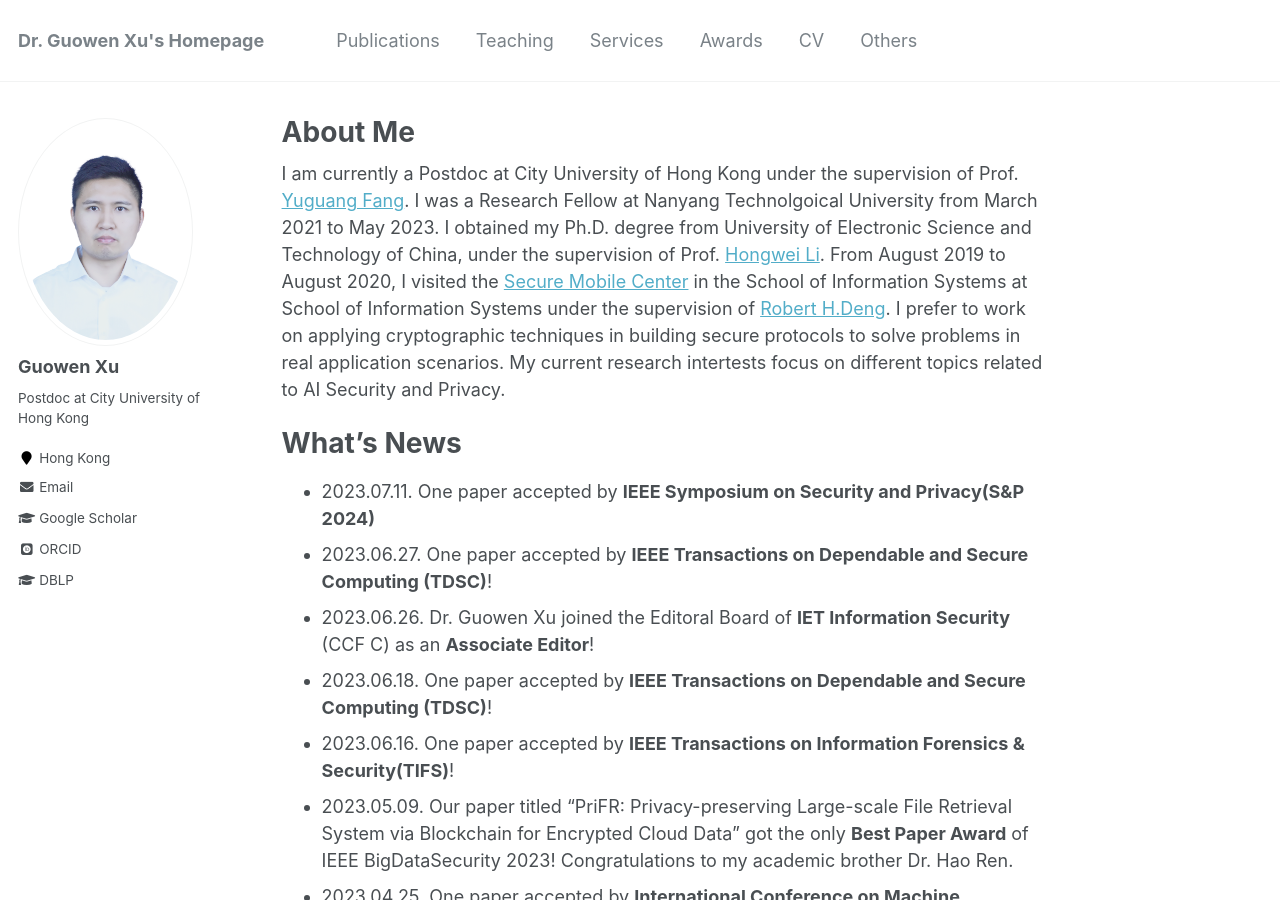
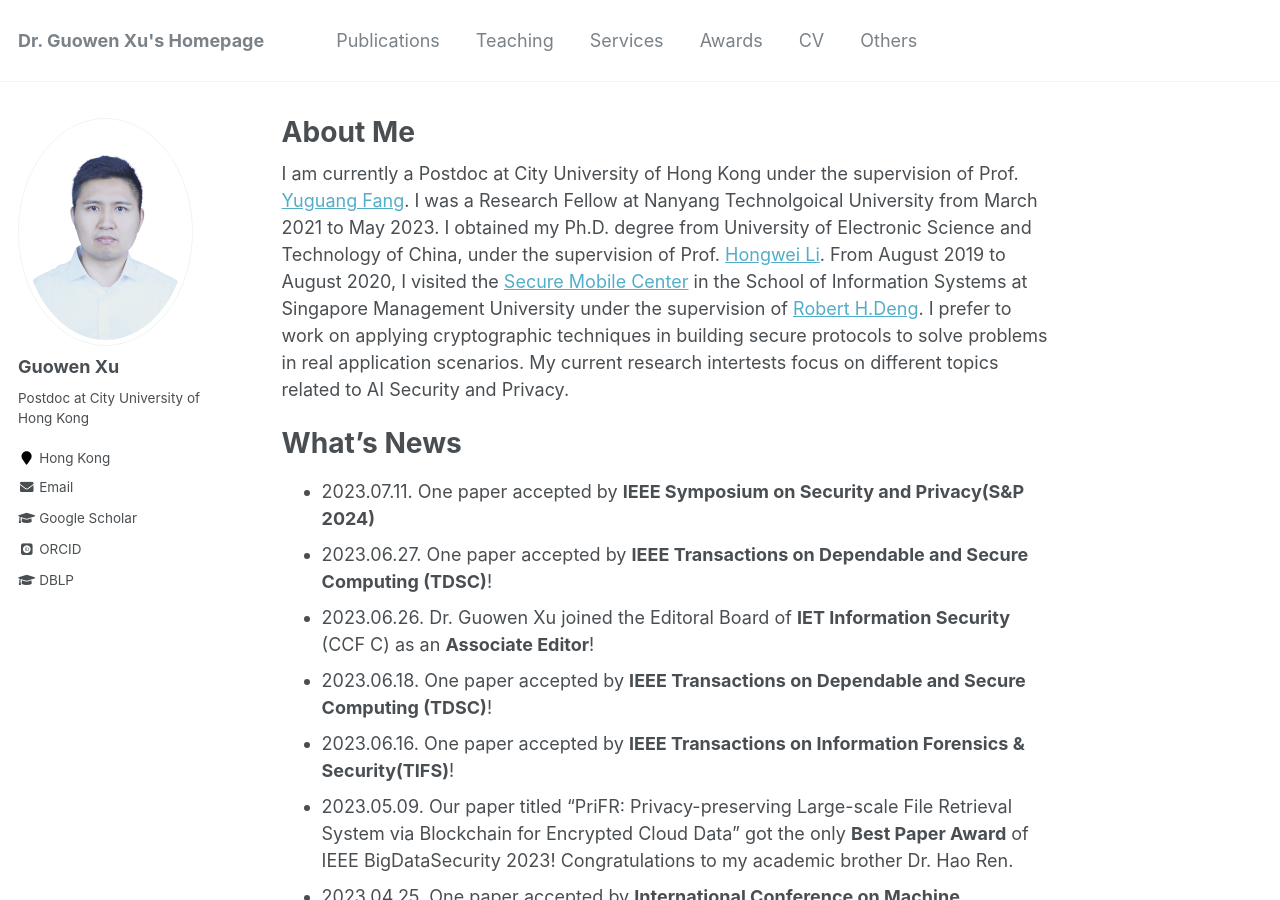
Before and after one commit to Guowen-xu/guowen-xu.github.io, a Jekyll site: the page built from _pages/about.md, in a window 1280 px wide and 900 px high. Built offline with Jekyll 4.4.1, drawn with Linux system fonts in a browser that asks for light colours; some web fonts are replaced.

Commit message:
Update about.md

```diff
--- a/_pages/about.md
+++ b/_pages/about.md
@@ -8,7 +8,7 @@ redirect_from:
   - /about.html
 ---
 
- I am currently a Postdoc at City University of Hong Kong under the supervision of Prof. [Yuguang Fang](https://www.cs.cityu.edu.hk/~yugufang/). I was a  Research  Fellow at Nanyang Technolgoical University from March 2021 to May 2023. I obtained my Ph.D. degree from University of Electronic Science and Technology of China, under the supervision of Prof. [Hongwei Li](https://scholar.google.com.hk/citations?hl=zh-CN&user=-o6u2gwAAAAJ&view_op=list_works&sortby=pubdate).  From August 2019 to August 2020,  I visited the [Secure Mobile Center](https://smc.smu.edu.sg/) in the School of Information Systems at School of Information Systems under the supervision of [Robert H.Deng](http://www.mysmu.edu/faculty/robertdeng/).  I prefer to work on applying cryptographic techniques in building secure protocols to solve problems in real application scenarios. My current research intertests focus on different topics related to AI Security and Privacy.
+ I am currently a Postdoc at City University of Hong Kong under the supervision of Prof. [Yuguang Fang](https://www.cs.cityu.edu.hk/~yugufang/). I was a  Research  Fellow at Nanyang Technolgoical University from March 2021 to May 2023. I obtained my Ph.D. degree from University of Electronic Science and Technology of China, under the supervision of Prof. [Hongwei Li](https://scholar.google.com.hk/citations?hl=zh-CN&user=-o6u2gwAAAAJ&view_op=list_works&sortby=pubdate).  From August 2019 to August 2020,  I visited the [Secure Mobile Center](https://smc.smu.edu.sg/) in the School of Information Systems at Singapore Management University under the supervision of [Robert H.Deng](http://www.mysmu.edu/faculty/robertdeng/).  I prefer to work on applying cryptographic techniques in building secure protocols to solve problems in real application scenarios. My current research intertests focus on different topics related to AI Security and Privacy.
 
 
 What's News
```
